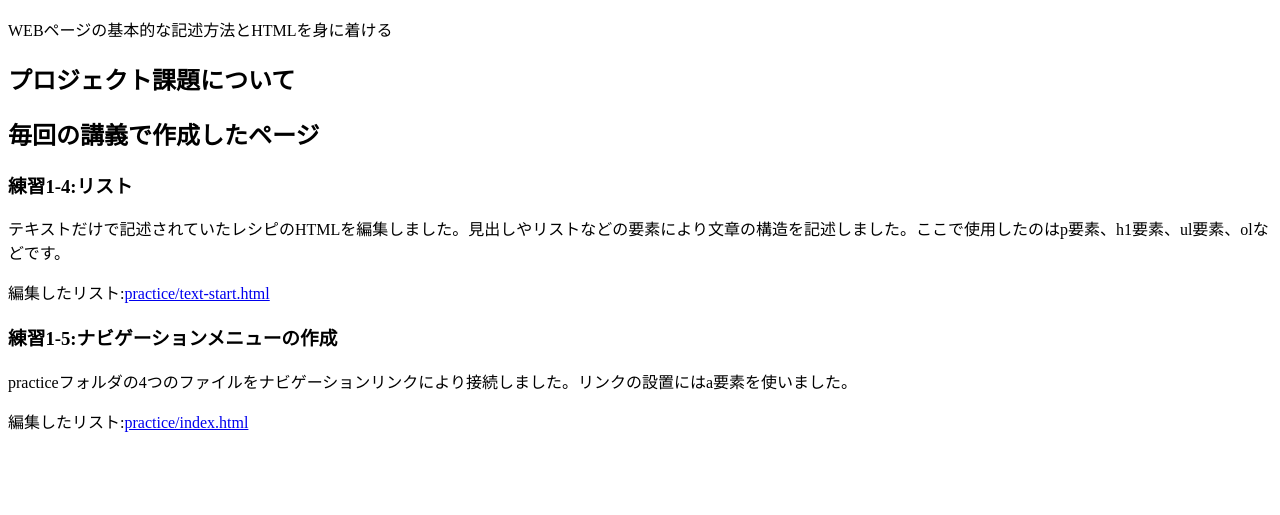
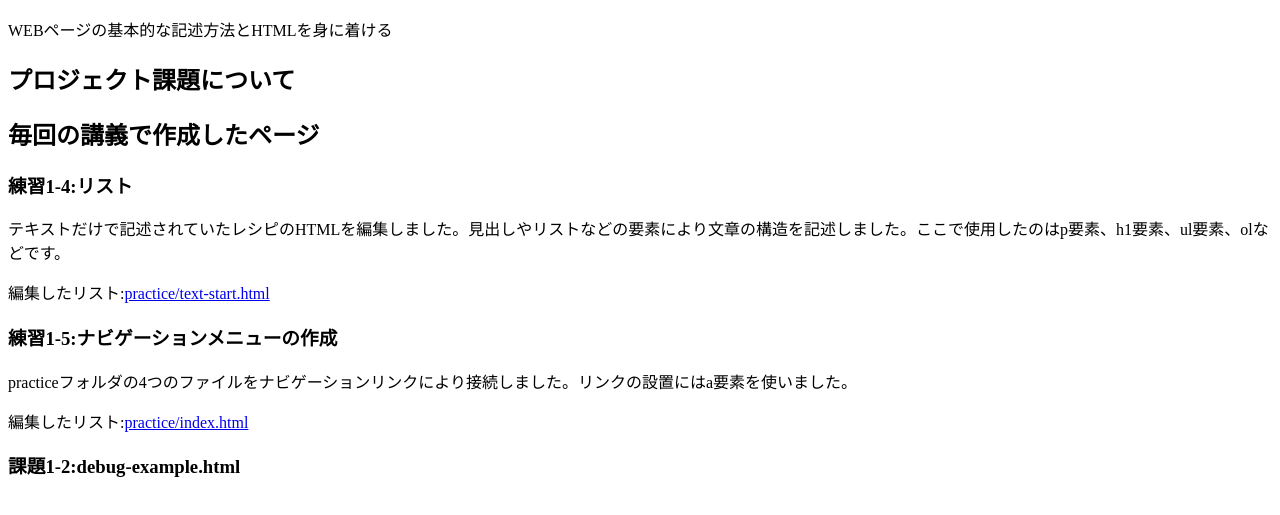
Before and after one commit to G184762021/medialabo, a plain HTML site: page index.html in a window 1280 px wide. Shown: the part 127-642 px from the top of the page. Drawn offline with Linux system fonts and the light colour scheme.

Commit message:
index.htmlを新規作成

```diff
--- a/index.html
+++ b/index.html
@@ -23,6 +23,6 @@
     <p>practiceフォルダの4つのファイルをナビゲーションリンクにより接続しました。リンクの設置にはa要素を使いました。</p>
     <p>編集したリスト:<a href="practice/index.html">practice/index.html</a></p>
 
-
+    <h3>課題1-2:debug-example.html</h3>
   </body>
 </html>
```
